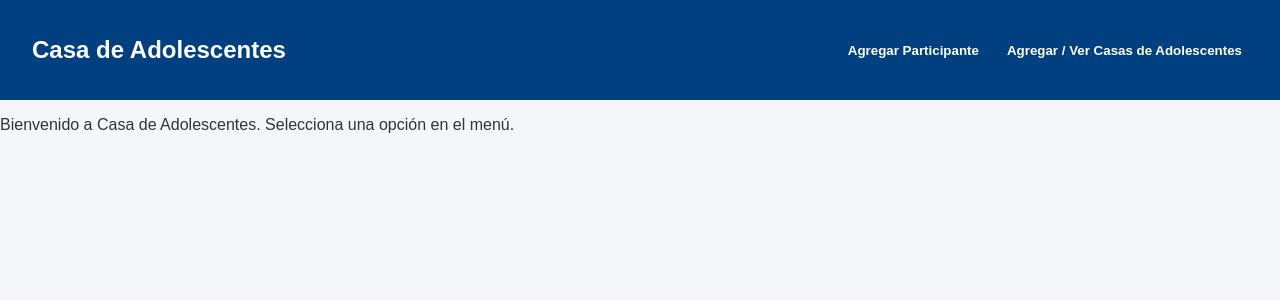
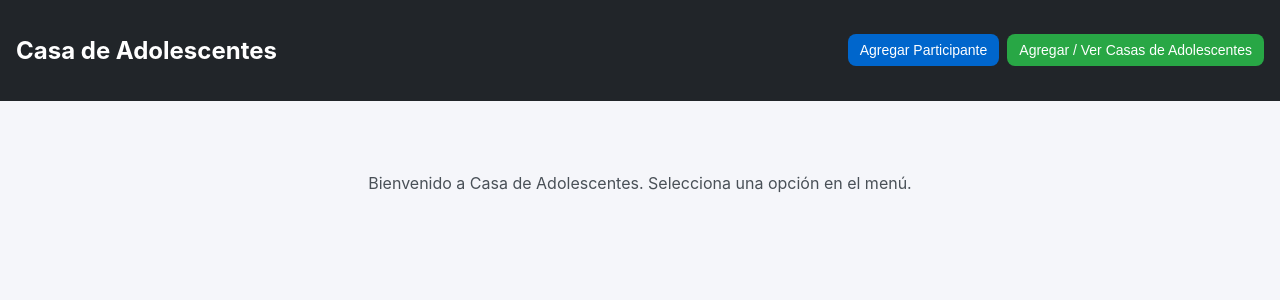
Before and after one commit to imzsebas/control_y_reportes, a Next.js app: page /utilidades/cda in a window 1280 px wide. Shown: the top 300 px of the page. Built offline with nearby package versions, Linux system fonts and the light colour scheme; no server answers.

Commit message:
primera prueba ingreso de cda

```diff
--- a/src/app/utilidades/cda/page.js
+++ b/src/app/utilidades/cda/page.js
@@ -6,29 +6,62 @@ import CdaForm from "./CdaForm";
 export default function CdaPage() {
   const [vista, setVista] = useState("inicio");
 
+  // Estilos consistentes con CdaForm.js
+  const headerStyle = {
+    backgroundColor: "#212529",
+    color: "white",
+    padding: "16px",
+    display: "flex",
+    justifyContent: "space-between",
+    alignItems: "center",
+    fontFamily: "-apple-system, BlinkMacSystemFont, 'Segoe UI', Roboto, sans-serif"
+  };
+
+  const navButtonStyle = {
+    backgroundColor: "#0066cc",
+    color: "white",
+    border: "none",
+    borderRadius: "8px",
+    padding: "8px 12px",
+    fontSize: "14px",
+    fontWeight: "500",
+    cursor: "pointer",
+    transition: "background-color 0.2s"
+  };
+
+  const navButtonGreen = {
+    ...navButtonStyle,
+    backgroundColor: "#28a745"
+  };
+
+  const mainStyle = {
+    padding: "16px",
+    fontFamily: "-apple-system, BlinkMacSystemFont, 'Segoe UI', Roboto, sans-serif"
+  };
+
   return (
     <div>
-      <header className="navbar p-4 bg-gray-800 text-white flex justify-between items-center">
-        <h2 className="logo font-bold">Casa de Adolescentes</h2>
-        <nav className="space-x-2">
+      <header style={headerStyle}>
+        <h2 style={{ fontWeight: "bold" }}>Casa de Adolescentes</h2>
+        <nav style={{ display: "flex", gap: "8px" }}>
           <button
             onClick={() => setVista("participante")}
-            className="bg-blue-500 px-3 py-1 rounded"
+            style={navButtonStyle}
           >
             Agregar Participante
           </button>
           <button
             onClick={() => setVista("cda")}
-            className="bg-green-500 px-3 py-1 rounded"
+            style={navButtonGreen}
           >
             Agregar / Ver Casas de Adolescentes
           </button>
         </nav>
       </header>
 
-      <main className="contenido p-4">
+      <main style={mainStyle}>
         {vista === "inicio" && (
-          <p className="text-gray-700">
+          <p style={{ color: "#495057", textAlign: "center", padding: "40px" }}>
             Bienvenido a Casa de Adolescentes. Selecciona una opción en el menú.
           </p>
         )}
```
